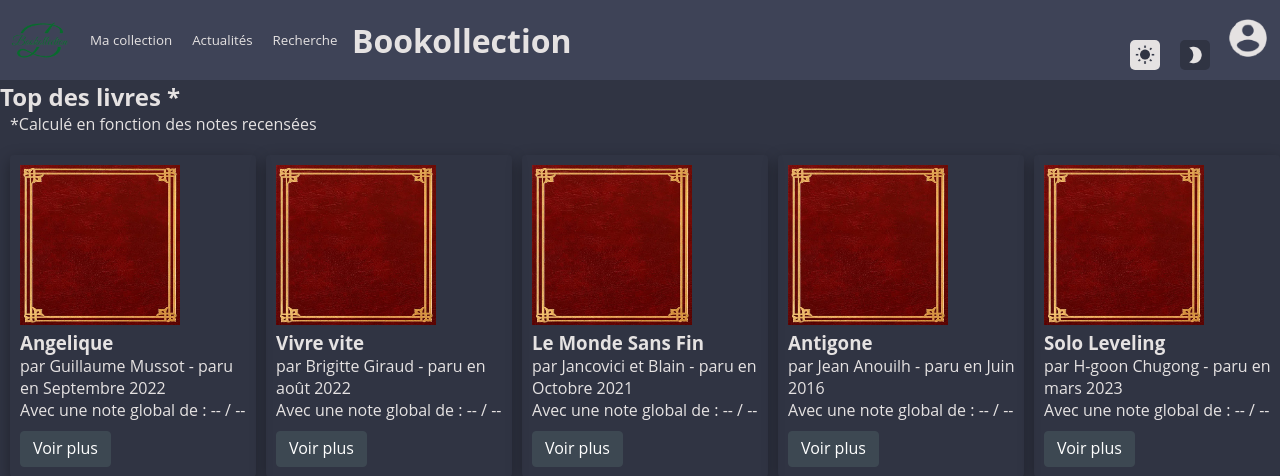
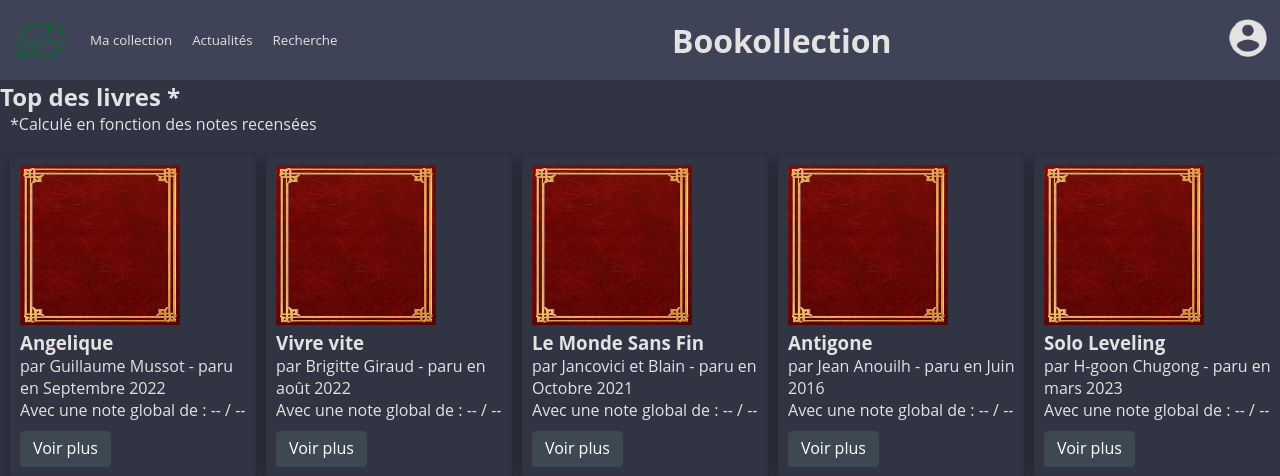
Before and after one commit to TfAplo/Bookollection, a PHP site: page /actualites.html in a window 1280 px wide. Shown: the top 476 px of the page. Run offline with PHP 8.4, Linux system fonts and the light colour scheme.

Commit message:
titre a droite

```diff
--- a/actualites.html
+++ b/actualites.html
@@ -16,10 +16,12 @@
         <h1>Bookollection</h1>
         <a href="" class="compte"><img alt="compte" src="images/account_circle_clair-removebg-preview.png" class="compte" id="img_compte"></a>
     </header>
+    <!--
     <div class="theme">
         <a class="clair" href="javascript:void(0)"><img src="images/wb_sunny.png" alt="" width="20px"></a>
         <a class="sombre" href="javascript:void(0)"><img src="images/brightness_2.png" alt="" width="20px"></a>
     </div>
+    -->
     <h2>Top des livres *</h2>
         <p>*Calculé en fonction des notes recensées</p>
     <div class="top">
--- a/styles/actualites.css
+++ b/styles/actualites.css
@@ -40,11 +40,6 @@ body{
 }
 
 /*-------------------Header ----------------*/
-
-h1{
-    margin-left:-20em;
-}
-
 
 header {
     top: 0px;
```
